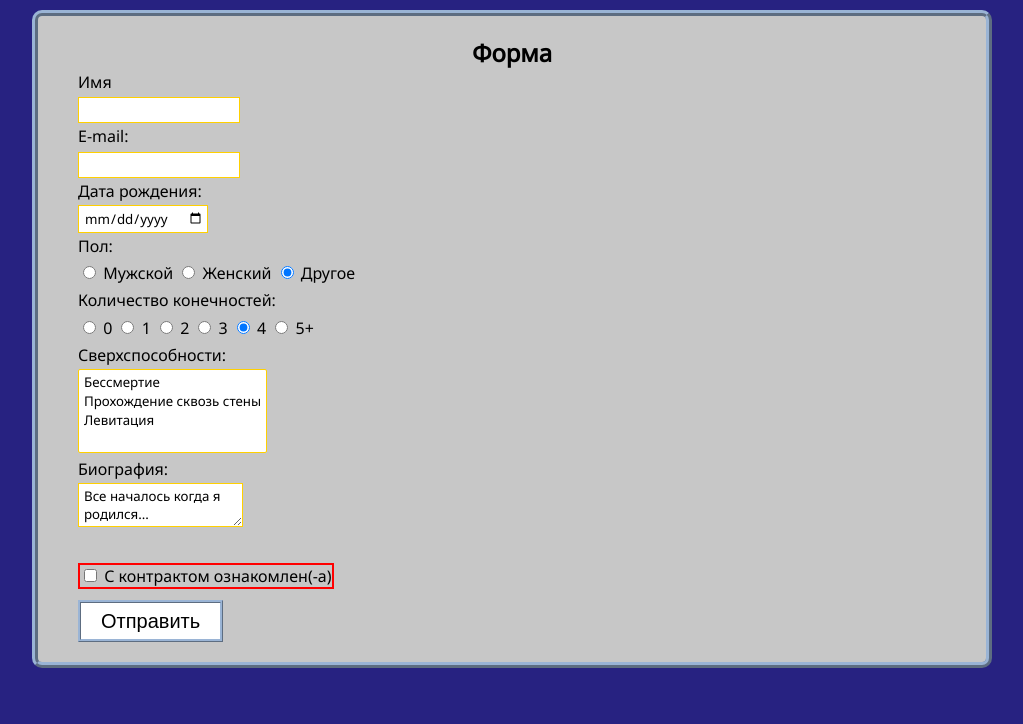
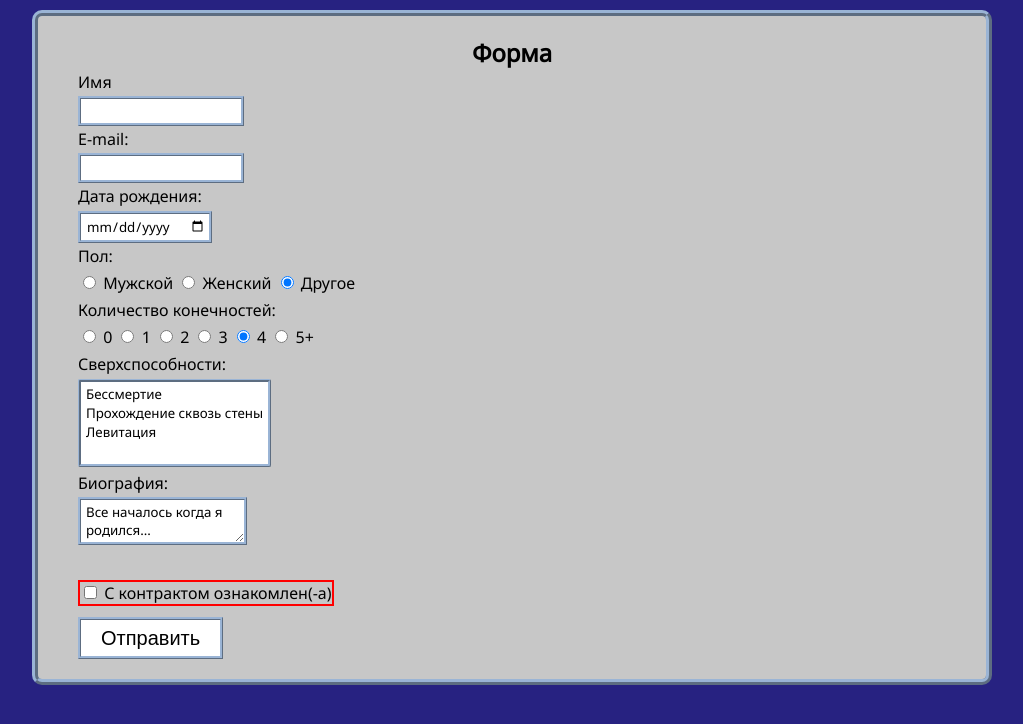
Before and after one commit to ClushAKvK/backend_6, a PHP site: page / in a window 1280 px wide. Shown: the part 46-770 px from the top of the page, without its empty margins (128-1151 px from the left). Run offline with PHP 8.4, Linux system fonts and the light colour scheme.

Commit message:
change css again

```diff
--- a/style.css
+++ b/style.css
@@ -65,7 +65,7 @@
   }
   a {
       text-decoration: none;
-      color: rgb(255, 196, 2);
+      color: rgb(14, 96, 159);
   }
 
   nav a:hover, a:visited:hover {
@@ -108,7 +108,7 @@
   }
 
   input, select, textarea {
-    border: 1px solid #ffd000;
+    border: ridge 3px #9AB4D5;
     font-family: 'Noto Sans', sans-serif;
     padding: 3px;
   }
```
